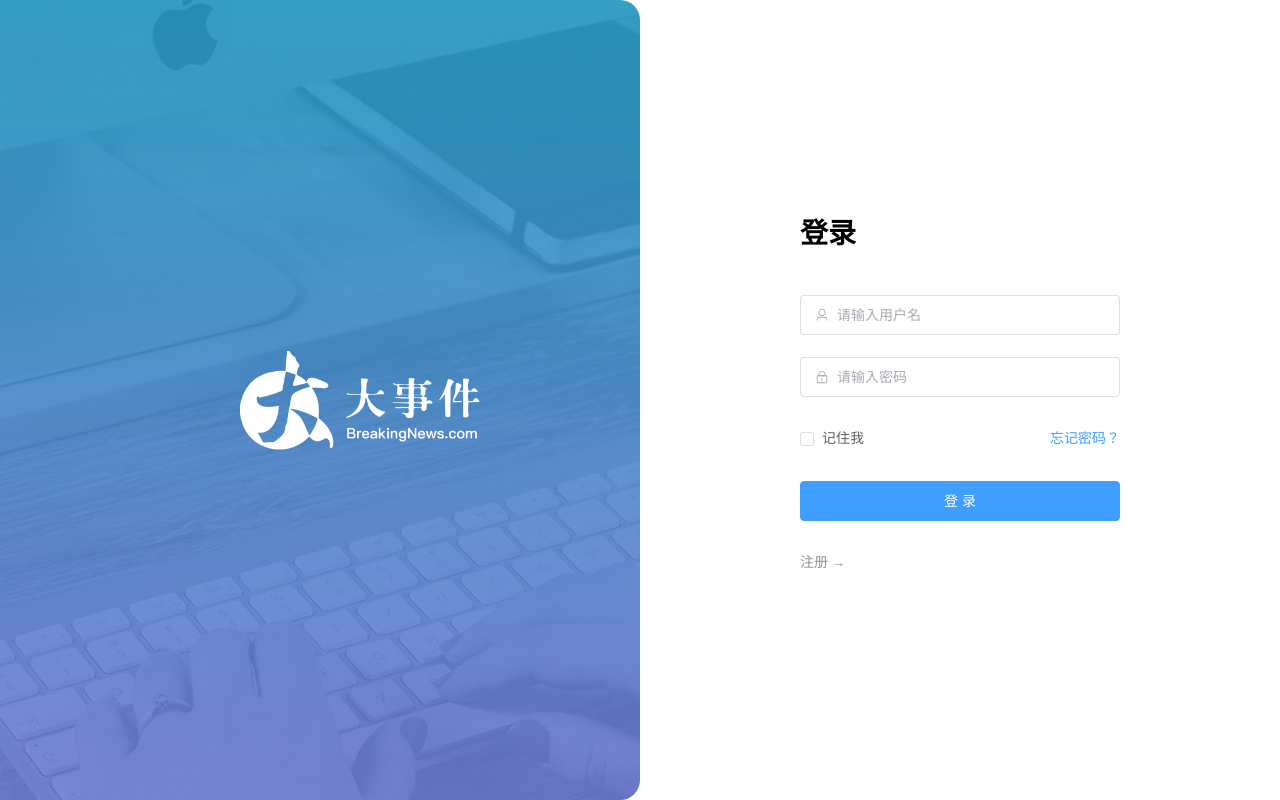
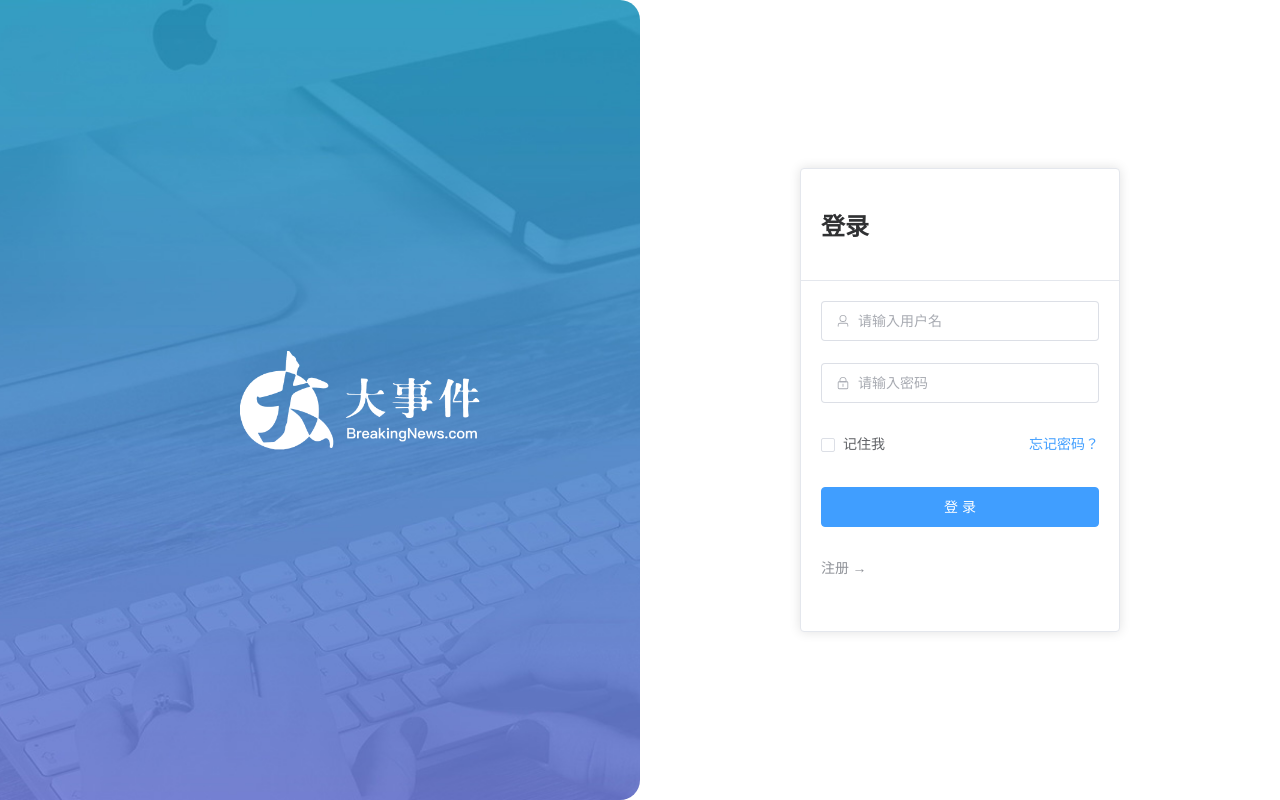
Before and after one commit to xichenyuy/net_recruitment_ui, a Vue app: page /login in a window 1280 px wide. Built offline with nearby package versions, Linux system fonts and the light colour scheme.

Commit message:
login fix

```diff
--- a/src/views/Layout.vue
+++ b/src/views/Layout.vue
@@ -99,7 +99,7 @@ import avatar from '@/assets/default.png'
     height: 100vh;
 
     .el-aside {
-        background-color: #232323;
+        background-color: #FF7614;
 
         &__logo {
             height: 120px;
--- a/src/views/Login.vue
+++ b/src/views/Login.vue
@@ -69,11 +69,13 @@ const login = async () =>{
     <el-row class="login-page">
         <el-col :span="12" class="bg"></el-col>
         <el-col :span="6" :offset="3" class="form">
+            <el-card shadow="always" :body-style="{ padding: '20px' }">
+                <template #header>
+                    <h2 v-if="isRegister">注册</h2>
+                    <h2 v-else>登录</h2>
+                </template>
                 <!-- 注册表单 -->
                 <el-form :model="registerData" :rules="rules" ref="form" size="large" autocomplete="off" v-if="isRegister" >
-                <el-form-item>
-                    <h1>注册</h1>
-                </el-form-item>
                     <el-form-item prop="username">
                         <el-input v-model="registerData.username" :prefix-icon="User" placeholder="请输入用户名" ></el-input>
                     </el-form-item>
@@ -85,7 +87,7 @@ const login = async () =>{
                     </el-form-item>
                     <!-- 注册按钮 -->
                     <el-form-item>
-                    <el-button class="button" type="primary" auto-insert-space @click="register">
+                        <el-button type="primary" auto-insert-space @click="register" style="width: 100%;">
                             注册
                         </el-button>
                     </el-form-item>
@@ -97,9 +99,6 @@ const login = async () =>{
                 </el-form>
                 <!-- 登录表单 -->
                 <el-form :model="loginData" :rules="rules" ref="form" size="large" autocomplete="off" v-else>
-                <el-form-item>
-                    <h1>登录</h1>
-                </el-form-item>
                     <el-form-item prop="username">
                         <el-input v-model="loginData.username" :prefix-icon="User" placeholder="请输入用户名"></el-input>
                     </el-form-item>
@@ -114,7 +113,7 @@ const login = async () =>{
                     </el-form-item>
                     <!-- 登录按钮 -->
                     <el-form-item>
-                    <el-button class="button" type="primary" auto-insert-space @click="login">登录</el-button>
+                        <el-button  type="primary" auto-insert-space @click="login" style="width: 100%;">登录</el-button>
                     </el-form-item>
                     <el-form-item class="flex">
                         <el-link type="info" :underline="false" @click="isRegister = true">
@@ -122,6 +121,9 @@ const login = async () =>{
                         </el-link>
                     </el-form-item>
                 </el-form>
+            </el-card>
+
+
         </el-col>
     </el-row>
 </template>
@@ -144,14 +146,6 @@ const login = async () =>{
         justify-content: center;
         user-select: none;
 
-        .title {
-            margin: 0 auto;
-        }
-
-        .button {
-            width: 100%;
-        }
-
         .flex {
             width: 100%;
             display: flex;
```
Lines whose indentation alone changed are shown as unchanged.
